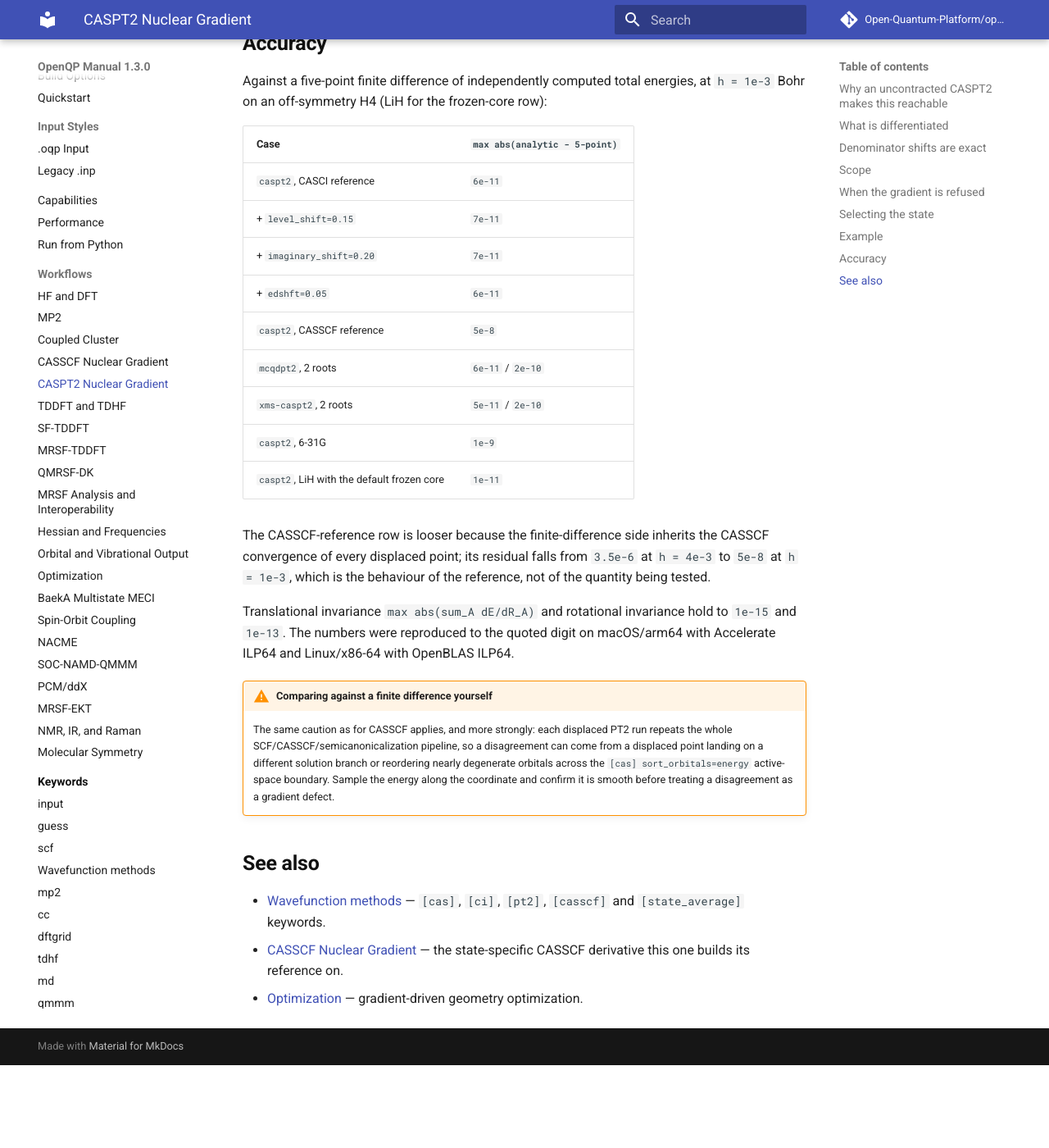
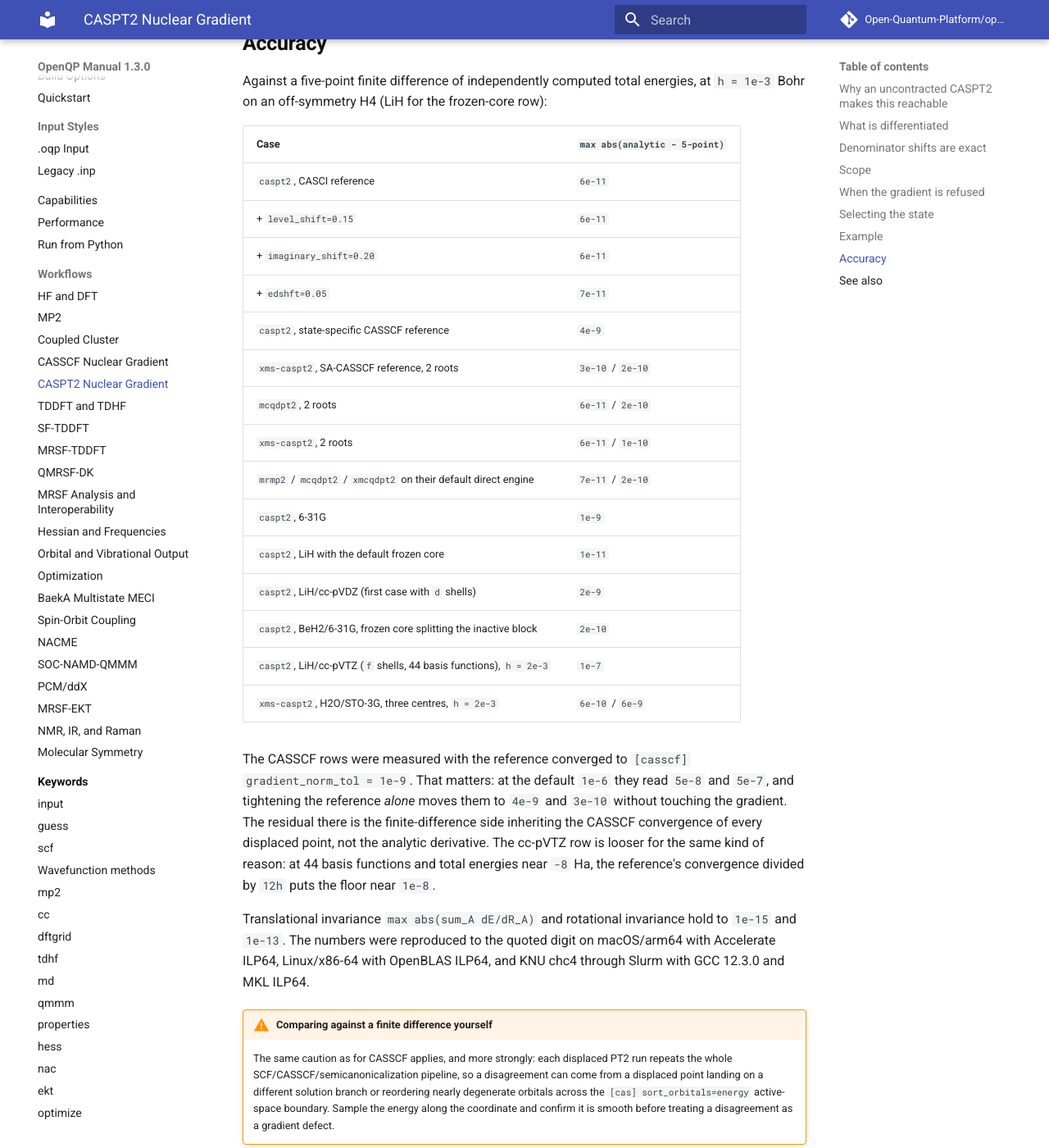
Before and after one commit to Open-Quantum-Platform/openqp-docs, an MkDocs documentation site: the page built from docs/workflows/caspt2-gradient.md, in a window 1280 px wide and 1400 px high, scrolled down 3678 px. Shown: the whole window at 82% size. Built offline with MkDocs 1.6.1 and Material for MkDocs 9.7.7, drawn with Linux system fonts in a browser that asks for light colours; comment, search, counter and statistics services are not loaded; before the commit the page ends 4977 px from its top, so only the background shows below that.

Commit message:
Update the measured accuracy table
The CASSCF-reference rows were limited by the reference's own convergence, not
by the derivative: tightening [casscf] gradient_norm_tol from 1e-6 to 1e-9 alone
moves them from 5e-8 and 5e-7 to 4e-9 and 3e-10.  Adds the state-averaged
CASSCF, direct-engine QDPT, d-shell, split-frozen-core and f-shell rows, and
records the third validation platform.

```diff
--- a/docs/workflows/caspt2-gradient.md
+++ b/docs/workflows/caspt2-gradient.md
@@ -157,23 +157,34 @@
 | Case | `max abs(analytic - 5-point)` |
 | --- | --- |
 | `caspt2`, CASCI reference | `6e-11` |
-| + `level_shift=0.15` | `7e-11` |
-| + `imaginary_shift=0.20` | `7e-11` |
-| + `edshft=0.05` | `6e-11` |
-| `caspt2`, CASSCF reference | `5e-8` |
+| + `level_shift=0.15` | `6e-11` |
+| + `imaginary_shift=0.20` | `6e-11` |
+| + `edshft=0.05` | `7e-11` |
+| `caspt2`, state-specific CASSCF reference | `4e-9` |
+| `xms-caspt2`, SA-CASSCF reference, 2 roots | `3e-10` / `2e-10` |
 | `mcqdpt2`, 2 roots | `6e-11` / `2e-10` |
-| `xms-caspt2`, 2 roots | `5e-11` / `2e-10` |
+| `xms-caspt2`, 2 roots | `6e-11` / `1e-10` |
+| `mrmp2` / `mcqdpt2` / `xmcqdpt2` on their default direct engine | `7e-11` / `2e-10` |
 | `caspt2`, 6-31G | `1e-9` |
 | `caspt2`, LiH with the default frozen core | `1e-11` |
+| `caspt2`, LiH/cc-pVDZ (first case with `d` shells) | `2e-9` |
+| `caspt2`, BeH2/6-31G, frozen core splitting the inactive block | `2e-10` |
+| `caspt2`, LiH/cc-pVTZ (`f` shells, 44 basis functions), `h = 2e-3` | `1e-7` |
+| `xms-caspt2`, H2O/STO-3G, three centres, `h = 2e-3` | `6e-10` / `6e-9` |
 
-The CASSCF-reference row is looser because the finite-difference side inherits
-the CASSCF convergence of every displaced point; its residual falls from `3.5e-6`
-at `h = 4e-3` to `5e-8` at `h = 1e-3`, which is the behaviour of the reference,
-not of the quantity being tested.
+The CASSCF rows were measured with the reference converged to
+`[casscf] gradient_norm_tol = 1e-9`. That matters: at the default `1e-6` they
+read `5e-8` and `5e-7`, and tightening the reference *alone* moves them to
+`4e-9` and `3e-10` without touching the gradient. The residual there is the
+finite-difference side inheriting the CASSCF convergence of every displaced
+point, not the analytic derivative. The cc-pVTZ row is looser for the same kind
+of reason: at 44 basis functions and total energies near `-8` Ha, the
+reference's convergence divided by `12h` puts the floor near `1e-8`.
 
 Translational invariance `max abs(sum_A dE/dR_A)` and rotational invariance hold
 to `1e-15` and `1e-13`. The numbers were reproduced to the quoted digit on
-macOS/arm64 with Accelerate ILP64 and Linux/x86-64 with OpenBLAS ILP64.
+macOS/arm64 with Accelerate ILP64, Linux/x86-64 with OpenBLAS ILP64, and KNU
+chc4 through Slurm with GCC 12.3.0 and MKL ILP64.
 
 !!! warning "Comparing against a finite difference yourself"
 
```
